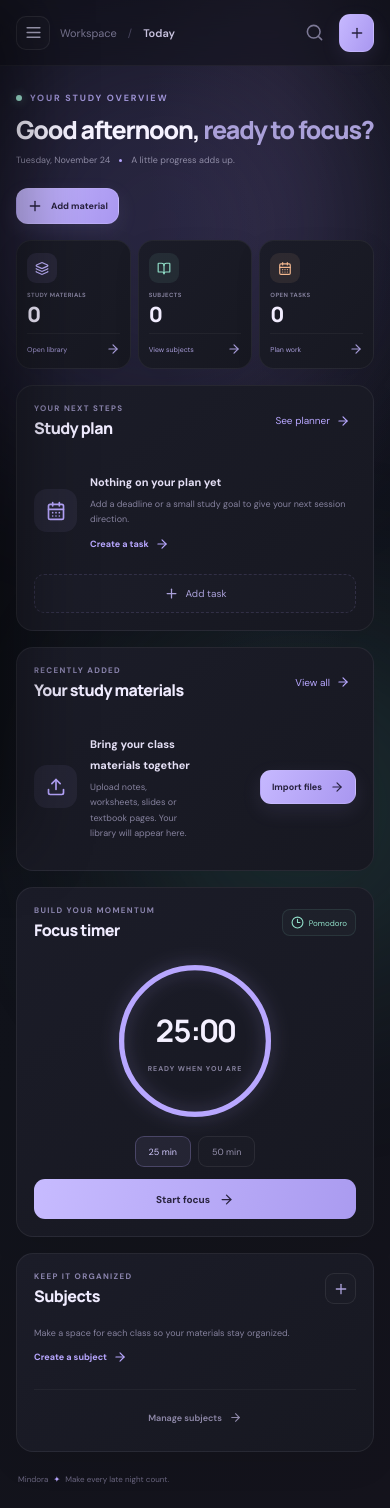
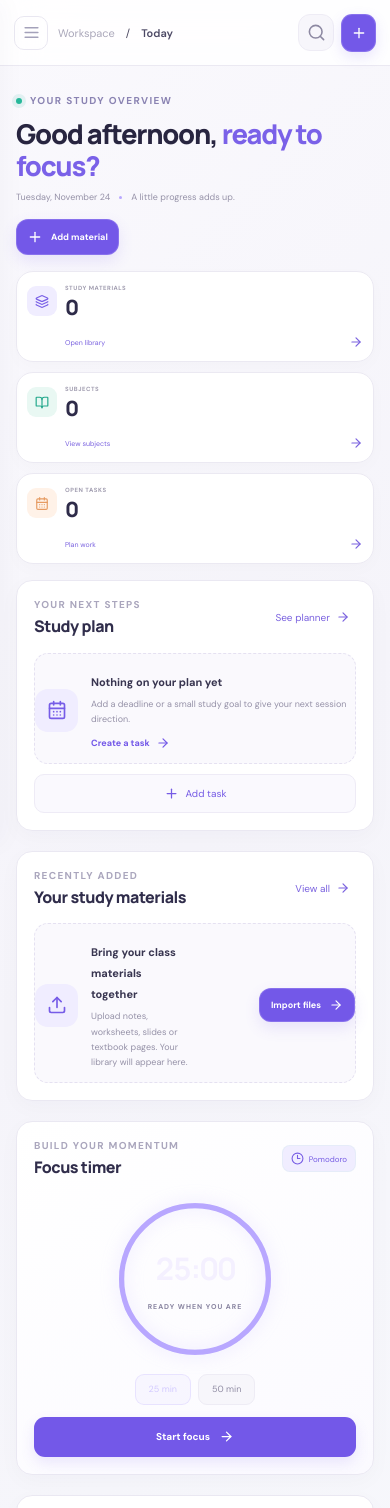
Before and after one commit to yazoniplay/mindora-AI-study, a React (Vite) app: page / in a window 390 px wide. Shown: the top 1508 px of the page. Built offline with nearby package versions, Linux system fonts and the light colour scheme.

Commit message:
Redesign Mindora UI with polished study workspace visual system

```diff
--- a/src/styles.css
+++ b/src/styles.css
@@ -234,3 +234,171 @@ button:active:not(:disabled){transform:scale(.985)}
 @media(max-width:820px){.home-dashboard{gap:16px}.home-topline h1{font-size:28px}.home-main-grid{grid-template-columns:1fr}.home-secondary-stack{grid-template-columns:repeat(2,minmax(0,1fr));align-items:start}.home-timer-card .home-timer-face{width:155px;height:155px}.home-card{padding:17px}}
 @media(max-width:560px){.home-topline{align-items:flex-start}.home-topline h1{font-size:25px;letter-spacing:-1.2px}.home-topline p{font-size:9px;flex-wrap:wrap}.home-topline>.solid-button{height:36px;padding:0 10px;font-size:9px}.home-stat-row{gap:7px}.home-stat{padding:12px 10px;gap:8px}.home-stat-icon{width:30px;height:30px;border-radius:9px}.home-stat-icon svg{width:14px}.home-stat small{font-size:7px;letter-spacing:.4px}.home-stat strong{font-size:21px}.home-stat>button{font-size:7px;padding-top:8px}.home-secondary-stack{grid-template-columns:1fr}.home-timer-card .home-timer-face{width:170px;height:170px}.home-card-heading h2{font-size:16px}.home-material-empty{flex-wrap:wrap}.home-material-empty>.solid-button{margin-left:56px}}
 @media(max-width:390px){.home-topline{flex-direction:column;align-items:stretch}.home-topline>.solid-button{align-self:flex-start}.home-stat{grid-template-columns:1fr;justify-items:start}.home-stat>button{grid-column:auto;width:100%}.home-stat small{font-size:6px}}
+
+
+
+/* Mindora visual overhaul — cohesive product UI */
+:root{
+  --ink:#22213a;--muted:#77758d;--muted2:#9997aa;--line:#e9e7f1;
+  --surface:#fff;--surface2:#f8f7fc;--lilac:#7257e8;--mint:#22a78b;
+  --peach:#f0a36e;--blue:#6388ed;
+}
+body{background:#f7f6fb;color:var(--ink)}
+.mindora-app{background:#f7f6fb;color:var(--ink);background-image:linear-gradient(135deg,#faf9fd 0%,#f5f4fa 48%,#f7f8fc 100%)}
+.background-wash{display:none}
+.sidebar{background:#fff;border-right:1px solid #ebe9f2;box-shadow:4px 0 24px #2e225008}
+.brand{color:#292641}
+.brand-symbol{background:#7358e8;color:white;border-radius:13px;box-shadow:0 7px 16px #7257e82c}
+.brand-period{color:#7257e8}
+.nav-caption{color:#aaa7ba;letter-spacing:.13em;font-size:10px}
+.nav-link{color:#77758c;border-radius:11px;font-weight:600;transition:background .16s,color .16s}
+.nav-link:hover{background:#f6f4ff;color:#5c46d0}
+.nav-active{background:#f0edff!important;color:#684fe0!important;box-shadow:inset 3px 0 #765be9}
+.subject-link{color:#77758c;border-radius:9px}
+.subject-link:hover,.subject-active{background:#f6f4ff;color:#6249d8}
+.subject-color{background:#a99af8}
+.subject-create{color:#8a879e}
+.cloud-card{background:#f8f7fc;border:1px solid #eceaf4;color:#5d5a73}
+.cloud-card p{color:#858198}
+.cloud-action{background:#fff;border:1px solid #e7e3f3;color:#6c53df;border-radius:10px}
+.profile-row{border-top-color:#efedf5}
+.profile-avatar{background:#efecff;color:#6c53df}
+.profile-text strong{color:#35324d}
+.profile-text small{color:#9996aa}
+.main-area{min-width:0}
+.topbar{background:#ffffffd9;border-bottom:1px solid #ebe9f2;backdrop-filter:blur(18px)}
+.crumb{color:#aaa7ba}
+.crumb strong{color:#4c4965}
+.search-field{background:#f7f6fb;border:1px solid #eeecf5;color:#8d89a2;border-radius:12px}
+.search-field:focus-within{background:white;border-color:#c9bdfc;box-shadow:0 0 0 3px #7257e815}
+.search-field input{color:#302d49}
+.search-field input::placeholder{color:#aaa7ba}
+.add-material-button{background:#7358e8;color:white;border-radius:11px;box-shadow:0 5px 14px #7257e826}
+.add-material-button:hover,.solid-button:hover{background:#6247d8;transform:translateY(-1px)}
+.content-area{max-width:1500px;padding:34px clamp(22px,3.5vw,54px) 28px}
+.kicker{color:#8a83b2;letter-spacing:.14em;font-weight:800;font-size:10px}
+.kicker-dot{background:#27b89a;box-shadow:0 0 0 4px #27b89a1c}
+.home-topline h1,.page-heading h1,.reader-title h1{color:#282540;letter-spacing:-.045em;font-weight:800}
+.home-topline h1 span{color:#7a61e8}
+.home-topline p,.page-heading p{color:#9692a8}
+.solid-button{background:#7358e8;color:#fff;border-radius:12px;box-shadow:0 6px 15px #7257e823;font-weight:700}
+.home-stat-row{gap:14px}
+.home-stat{background:#fff;border:1px solid #ebe9f2;border-radius:17px;box-shadow:0 5px 18px #29204405;transition:border-color .18s,transform .18s,box-shadow .18s}
+.home-stat:hover{border-color:#dcd5fb;transform:translateY(-2px);box-shadow:0 12px 28px #2920440b}
+.home-stat small{color:#a09caf;letter-spacing:.09em}
+.home-stat strong{color:#2e2b49}
+.home-stat button,.home-text-link{color:#7a62df}
+.stat-lilac{background:#f0edff;color:#785fe6}
+.stat-mint{background:#e9f8f3;color:#21a78b}
+.stat-peach{background:#fff2e8;color:#e69b62}
+.home-main-grid{align-items:start;gap:20px}
+.home-primary-stack,.home-secondary-stack{gap:20px}
+.home-card{background:#fff;border:1px solid #eae8f2;border-radius:19px;box-shadow:0 6px 22px #2d214607}
+.home-card-heading h2{color:#302d4b;letter-spacing:-.03em}
+.section-overline{color:#aaa6bd;letter-spacing:.13em;font-size:10px;font-weight:800}
+.home-plan-empty,.home-material-empty,.home-subject-empty{background:#faf9fd;border:1px dashed #e5e1f1;border-radius:14px}
+.home-plan-empty strong,.home-material-empty strong{color:#383550}
+.home-plan-empty p,.home-material-empty p,.home-subject-empty p{color:#9692a8}
+.home-empty-icon{background:#f0edff;color:#765ce7}
+.home-inline-action{color:#7358e8;font-weight:700}
+.home-plan-row{border-bottom-color:#f0eef6}
+.home-task-check{color:#c1bdd2}
+.home-plan-copy strong{color:#3b3854}
+.home-plan-copy small{color:#9995aa}
+.home-priority,.task-priority{border-radius:7px;font-size:10px;font-weight:800}
+.priority-high{background:#fff0ed;color:#df725e}
+.priority-medium{background:#fff5e8;color:#d99442}
+.priority-low{background:#edf8f4;color:#34a98d}
+.home-add-task-row{color:#765ce5;background:#faf9fe;border:1px solid #eeebf6;border-radius:10px}
+.home-recent-item{border-bottom-color:#f0eef6;color:#a29eb2}
+.home-recent-item:hover{background:#faf9fe}
+.home-recent-icon{background:#f0edff;color:#765ce7}
+.home-recent-info strong{color:#393650}
+.home-recent-info small{color:#9995aa}
+.home-timer-card{background:linear-gradient(150deg,#fff 0%,#fbfaff 100%)}
+.home-timer-tag{background:#f0edff;color:#775de4;border-radius:8px}
+.timer-track{stroke:#efedf6}
+.timer-progress{stroke:#8067eb}
+.timer-center strong{color:#302d4b}
+.timer-center small{color:#aaa6bb}
+.home-timer-presets button{background:#f7f6fb;color:#918da4;border:1px solid #eeecf5;border-radius:9px}
+.home-timer-presets .preset-active{background:#efecff;color:#6d53df;border-color:#dcd4ff}
+.home-timer-start{background:#7358e8;color:#fff;border-radius:11px;box-shadow:0 6px 14px #7257e821}
+.home-subject-item{border-bottom-color:#f0eef6}
+.home-subject-mark{background:#eaf8f4;color:#26a78c}
+.home-subject-item strong{color:#3a3752}
+.home-subject-item small{color:#a09caf}
+.home-add-subject{background:#f0edff;color:#765ce7;border-radius:9px}
+.home-subject-manage{color:#765ce7}
+.planner-summary,.planner-task,.library-toolbar,.library-card,.subject-card,.reader-view{background:#fff;border:1px solid #eae8f2;box-shadow:0 5px 18px #29204405;border-radius:17px}
+.planner-summary span{color:#a09caf}
+.planner-summary strong{color:#302d4b}
+.planner-task{transition:border-color .16s,box-shadow .16s}
+.planner-task:hover,.library-card:hover,.subject-card:hover{border-color:#dcd5fb;box-shadow:0 10px 26px #2920440b}
+.task-check{color:#b8b3ca}
+.task-main strong{color:#383550}
+.task-main small{color:#9995aa}
+.task-delete,.delete-icon,.card-delete{color:#aaa6bb}
+.library-toolbar{color:#9692a8}
+.library-card{overflow:hidden}
+.library-card-open h3{color:#393650}
+.library-card-open p{color:#9692a8}
+.library-card-meta{color:#8d89a2}
+.library-card footer{border-top-color:#f0eef6;color:#aaa6bb}
+.subject-card{background:#fff}
+.subject-card-symbol{background:#f0edff;color:#765ce7}
+.subject-card h3{color:#393650}
+.subject-card p{color:#9995aa}
+.subject-card-open{color:#765ce7}
+.empty-state{background:#fff;border:1px dashed #e3dfef;border-radius:20px;color:#9692a8}
+.empty-state h3{color:#37344f}
+.empty-book{background:#f0edff;color:#765ce7}
+.reader-title p{color:#9995aa}
+.reader-icon{background:#f0edff;color:#765ce7}
+.reader-text{background:#fff;border:1px solid #eae8f2;border-radius:16px;color:#48455f}
+.reader-image{background:#f9f8fc;border:1px solid #eae8f2;border-radius:16px}
+.back-button{color:#765ce7}
+.app-footer{color:#aaa6bb;border-top-color:#eae8f2}
+.app-footer i{color:#765ce7}
+.modal-layer{background:#26213d70;backdrop-filter:blur(8px)}
+.modal-card{background:#fff;border:1px solid #e8e5f2;border-radius:22px;box-shadow:0 25px 80px #21183b25;color:#302d4b}
+.modal-card h2{color:#302d4b}
+.modal-card p{color:#9692a8}
+.modal-symbol{background:#f0edff;color:#765ce7}
+.modal-close{background:#f7f6fb;color:#918da4;border-radius:10px}
+.form-input,.form-select-label select,.form-textarea{background:#faf9fd;border:1px solid #e8e5f2;color:#37344f;border-radius:11px}
+.form-input:focus,.form-select-label select:focus,.form-textarea:focus{border-color:#c7bbfb;box-shadow:0 0 0 3px #7257e814}
+.form-select-label{color:#7d7992}
+.drop-zone{background:#faf9fd;border:1.5px dashed #dcd6f1;border-radius:15px;color:#6f59d9}
+.drop-zone:hover{background:#f5f2ff;border-color:#bcb0f5}
+.drop-icon{background:#efecff;color:#765ce7}
+.selected-files{background:#faf9fd;border:1px solid #eeecf5;border-radius:12px}
+.selected-files strong{color:#48445f}
+.form-separator{color:#aaa6bb}
+.form-error{background:#fff0ed;color:#c96050;border-radius:10px}
+.auth-switch{color:#765ce7}
+.toast{background:#fff;color:#37344f;border:1px solid #e9e6f2;box-shadow:0 12px 40px #30244c18}
+.toast>span{background:#eaf8f4;color:#23a78b}
+.error-banner{background:#fff0ed;color:#c96050;border:1px solid #f7d8d1;border-radius:12px}
+button{transition:background .16s,color .16s,border-color .16s,box-shadow .16s,transform .16s}
+button:active{transform:translateY(0)}
+/* Keep uploaded imagery still and contained; no zoom-on-hover. */
+.library-image,.image-preview{transform:none!important;transition:none!important;animation:none!important;object-fit:contain}
+.library-card:hover .library-image,.home-study-banner:hover img{transform:none!important;filter:none!important}
+@media(max-width:1050px){
+ .home-main-grid{grid-template-columns:minmax(0,1fr)}
+ .home-secondary-stack{display:grid;grid-template-columns:repeat(2,minmax(0,1fr))}
+}
+@media(max-width:700px){
+ .content-area{padding:24px 16px}
+ .home-topline{align-items:flex-start;gap:16px}
+ .home-topline h1{font-size:clamp(25px,7vw,34px)}
+ .home-stat-row{grid-template-columns:1fr;gap:10px}
+ .home-stat{display:grid;grid-template-columns:auto 1fr;align-items:center}
+ .home-stat button{grid-column:2;justify-self:start}
+ .home-secondary-stack{grid-template-columns:1fr}
+ .home-card{border-radius:16px}
+ .topbar{padding-inline:14px}
+ .search-field{max-width:42vw}
+ .add-material-button span{display:none}
+}
```
